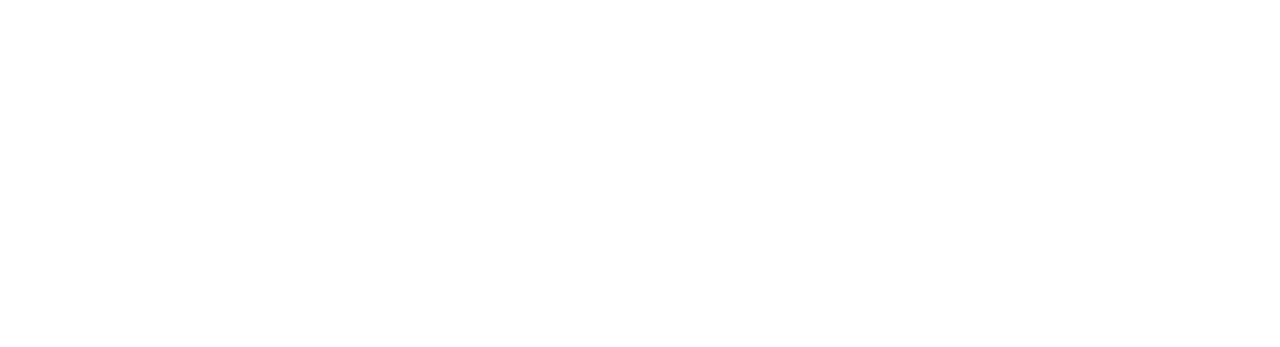
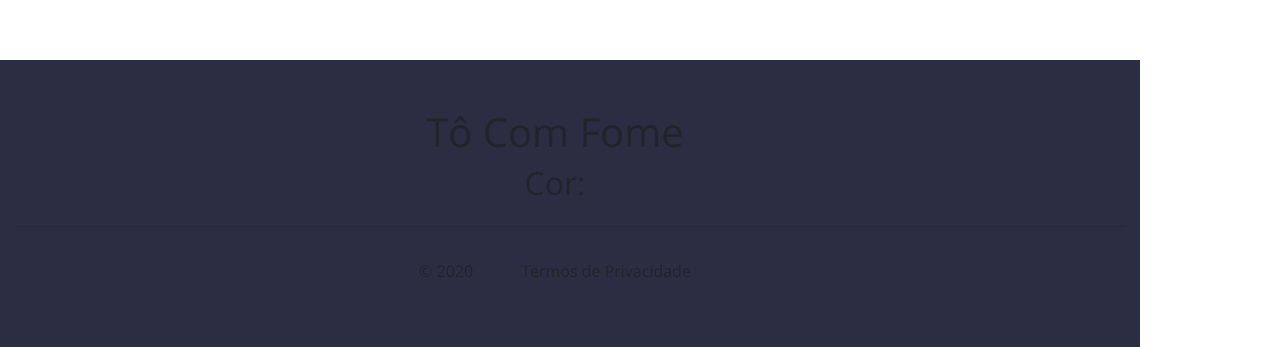
Before and after one commit to heitormelo26/to-com-fome, a React (Create React App) app in the folder frontend/: page /footer in a window 1280 px wide. Shown: the part 453-800 px from the top of the page. Built offline with nearby package versions, Linux system fonts and the light colour scheme.

Commit message:
inicio da implem,entacao do footer

```diff
--- a/frontend/src/components/Footer/index.js
+++ b/frontend/src/components/Footer/index.js
@@ -0,0 +1,25 @@
+import React from "react";
+import { Container } from "./styles";
+
+export default function Footer(props) {
+  return (
+    <Container
+      cor={props.cor}
+      className="container text-center py-5 fixed-bottom w-100 m-0"
+    >
+      <div className="row w-100">
+        <div className="col-md-12">
+          <h1>Tô Com Fome</h1>
+          <h2> Cor: {props.cor}</h2>
+        </div>
+      </div>
+      <hr />
+      <div className="row w-100">
+        <div className="col-md-12 py-3">
+          <span className="mr-5">© 2020</span>
+          <span>Termos de Privacidade</span>
+        </div>
+      </div>
+    </Container>
+  );
+}
--- /dev/null
+++ b/frontend/src/components/Footer/styles.js
@@ -0,0 +1,10 @@
+import styled from "styled-components";
+
+export const Container = styled.div`
+  background-color: ${({ props }) => {
+    const c = props && props.cor;
+    if (c === "branco") {
+      return "#ffffff";
+    } else return "#2b2d42";
+  }};
+`;
--- a/frontend/src/routes.js
+++ b/frontend/src/routes.js
@@ -2,12 +2,14 @@ import React from "react";
 import { BrowserRouter, Switch, Route, Link } from "react-router-dom";
 import Entrar from "./pages/entrar";
 import Cadastrar from "./pages/cadastrar";
+import Footer from "./components/Footer";
 
 const Routes = () => (
   <BrowserRouter>
     <Switch>
       <Route exact path="/" component={Entrar} />
       <Route exact path="/cadastrar" component={Cadastrar} />
+      <Route exact path="/footer" component={Footer} cor="branco" />
     </Switch>
   </BrowserRouter>
 );
```
Also changed, not shown: frontend/src/components/Footer/index.css (deleted).
